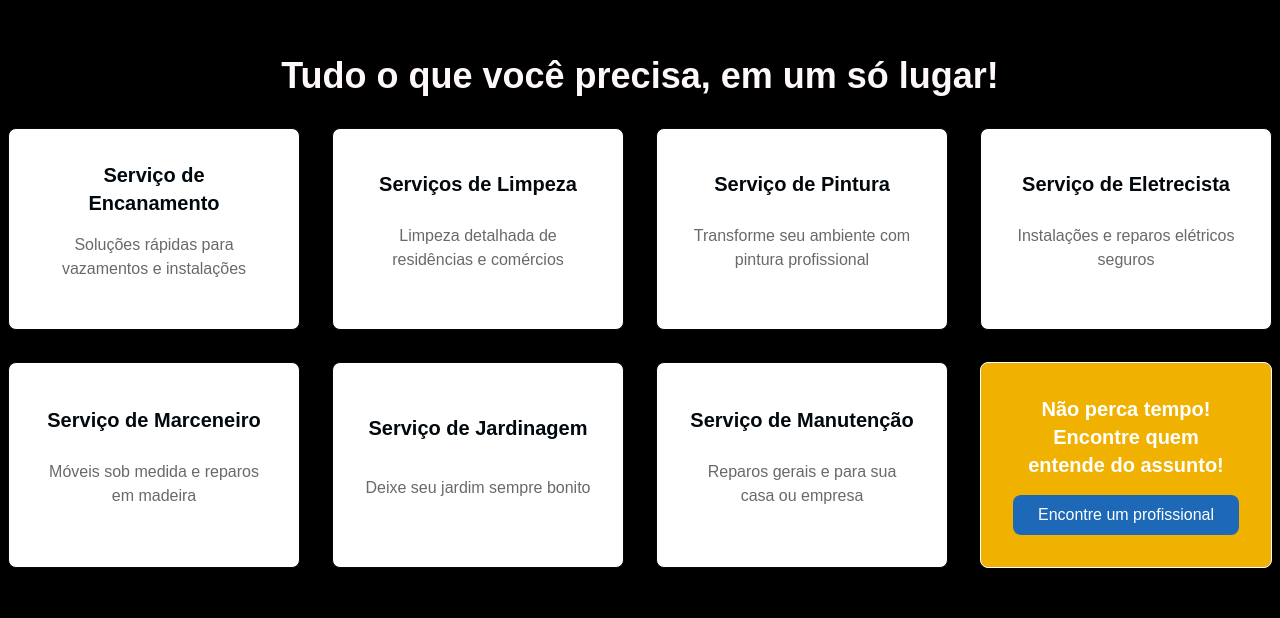
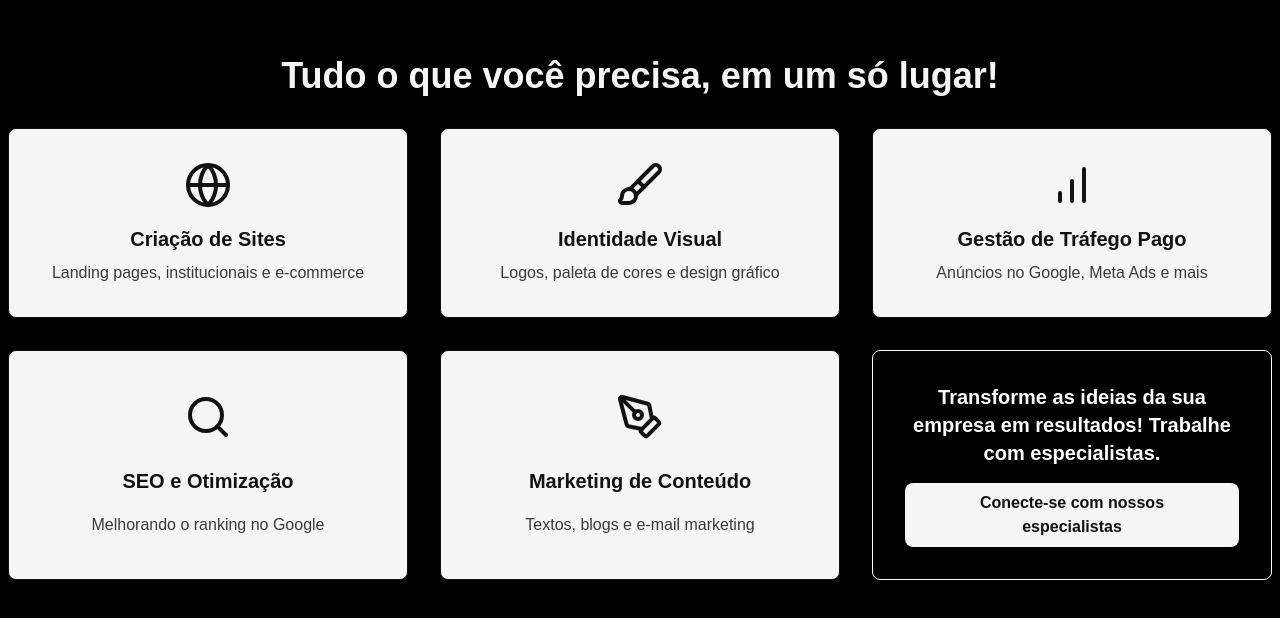
Before and after one commit to GuilhermeFon/silo-landing, a Next.js app: page / in a window 1280 px wide. Shown: the part 824-1442 px from the top of the page. Built offline with nearby package versions, Linux system fonts and the light colour scheme.

Commit message:
Add lucide-react dependency, update styles, and refactor ServicesSection component

```diff
--- a/src/app/globals.css
+++ b/src/app/globals.css
@@ -8,16 +8,15 @@
 
 :root {
   --background: #000000;
-  --hero-background: #f2f9fe;
-  --foreground: #02090e;
-  /* foreground light is 60% of the foreground on a white background */
-  --foreground-light: #67696b;
-  --primary: #ff5c28;
-  --primary-dark: #d14f2e;
-  --primary-reverse: #fef9f8;
+  --hero-background: #1e1e1e;
+  --foreground: #121212;
+  --foreground-light: #a8a8a8;
+  --primary: #2a2a2a;
+  --primary-dark: #1a1a1a;
+  --primary-reverse: #f5f5f5;
   --radius: 8px;
-  --divider: #ece7e7;
-  --secondary: #ffcec7;
+  --divider: #2e2e2e;
+  --secondary: #3a3a3a;
 }
 
 body {
--- a/src/components/AllYouNeed/index.tsx
+++ b/src/components/AllYouNeed/index.tsx
@@ -1,12 +1,12 @@
-// import Image from "next/image";
 import Link from "next/link";
 import React from "react";
+import {Globe, Brush, BarChart, Search, PenTool} from "lucide-react";
 
-const AllYouNeed = () => {
+const ServicesSection = () => {
   return (
     <section
-      id="allyouneed"
-      aria-label="Seção de captação"
+      id="services"
+      aria-label="Seção de serviços"
       className="container mx-auto px-2 py-20 lg:py-20 text-center"
     >
       <h2 className="text-primary-reverse text-4xl font-bold mb-8">
@@ -14,120 +14,62 @@ const AllYouNeed = () => {
       </h2>
 
       {/* Container da grade */}
-      <div className="container mx-auto grid grid-cols-1 md:grid-cols-2 lg:grid-cols-4 gap-8">
-        {/* Card de Serviço 1 */}
-        <div className="bg-white flex flex-col justify-evenly border p-8 rounded-lg shadow-md h-full">
-          <h3 className="text-xl font-semibold mb-4">Serviço de Encanamento</h3>
-          <p className="text-foreground-light mb-4">
-            Soluções rápidas para vazamentos e instalações
+      <div className="container mx-auto grid grid-cols-1 md:grid-cols-2 lg:grid-cols-3 gap-8">
+        {/* Criação de Sites */}
+        <div className="bg-primary-reverse flex flex-col items-center justify-evenly border p-8 rounded-lg shadow-md h-full">
+          <Globe className="w-12 h-12 mb-4" />
+          <h3 className="text-xl font-semibold mb-2">Criação de Sites</h3>
+          <p className="text-secondary text-center">
+            Landing pages, institucionais e e-commerce
           </p>
-          {/* <Image
-            src={EncanamentoIcon}
-            alt="Icone de Encanamento"
-            width={48}
-            height={48}
-            className="w-12 h-12 mx-auto mb-4"
-          /> */}
         </div>
 
-        {/* Card de Serviço 2 */}
-        <div className="bg-white flex flex-col justify-evenly border p-8 rounded-lg shadow-md h-full">
-          <h3 className="text-xl font-semibold mb-4">Serviços de Limpeza</h3>
-          <p className="text-foreground-light mb-4">
-            Limpeza detalhada de residências e comércios
+        {/* Identidade Visual */}
+        <div className="bg-primary-reverse flex flex-col items-center justify-evenly border p-8 rounded-lg shadow-md h-full">
+          <Brush className="w-12 h-12 mb-4" />
+          <h3 className="text-xl font-semibold mb-2">Identidade Visual</h3>
+          <p className="text-secondary text-center">
+            Logos, paleta de cores e design gráfico
           </p>
-          {/* <Image
-            src={FaxinaIcon}
-            alt="Icone de Limpeza"
-            width={48}
-            height={48}
-            className="w-12 h-12 mx-auto mb-4"
-          /> */}
         </div>
 
-        {/* Card de Serviço 3 */}
-        <div className="bg-white flex flex-col justify-evenly border p-8 rounded-lg shadow-md h-full">
-          <h3 className="text-xl font-semibold mb-4">Serviço de Pintura</h3>
-          <p className="text-foreground-light mb-4">
-            Transforme seu ambiente com pintura profissional
+        {/* Gestão de Tráfego Pago */}
+        <div className="bg-primary-reverse flex flex-col items-center justify-evenly border p-8 rounded-lg shadow-md h-full">
+          <BarChart className="w-12 h-12 mb-4" />
+          <h3 className="text-xl font-semibold mb-2">Gestão de Tráfego Pago</h3>
+          <p className="text-secondary text-center">
+            Anúncios no Google, Meta Ads e mais
           </p>
-          {/* <Image
-            src={PinturaIcon}
-            alt="Icone de Pintura"
-            width={48}
-            height={48}
-            className="w-12 h-12 mx-auto mb-4"
-          /> */}
         </div>
 
-        {/* Card de Serviço 4 */}
-        <div className="bg-white flex flex-col justify-evenly border p-8 rounded-lg shadow-md h-full">
-          <h3 className="text-xl font-semibold mb-4">Serviço de Eletrecista</h3>
-          <p className="text-foreground-light mb-4">
-            Instalações e reparos elétricos seguros
+        {/* SEO e Otimização */}
+        <div className="bg-primary-reverse flex flex-col items-center justify-evenly border p-8 rounded-lg shadow-md h-full">
+          <Search className="w-12 h-12 mb-4" />
+          <h3 className="text-xl font-semibold mb-2">SEO e Otimização</h3>
+          <p className="text-secondary text-center">
+            Melhorando o ranking no Google
           </p>
-          {/* <Image
-            src={EletricistaIcon}
-            alt="Icone de eletrecista"
-            width={48}
-            height={48}
-            className="w-12 h-12 mx-auto mb-4"
-          /> */}
         </div>
 
-        {/* Card de Serviço 5 */}
-        <div className="bg-white flex flex-col justify-evenly border p-8 rounded-lg shadow-md h-full">
-          <h3 className="text-xl font-semibold mb-4">Serviço de Marceneiro</h3>
-          <p className="text-foreground-light mb-4">
-            Móveis sob medida e reparos em madeira
+        {/* Marketing de Conteúdo */}
+        <div className="bg-primary-reverse flex flex-col items-center justify-evenly border p-8 rounded-lg shadow-md h-full">
+          <PenTool className="w-12 h-12 mb-4" />
+          <h3 className="text-xl font-semibold mb-2">Marketing de Conteúdo</h3>
+          <p className="text-secondary text-center">
+            Textos, blogs e e-mail marketing
           </p>
-          {/* <Image
-            src={MarceneiroIcon}
-            alt="Icone de Manutenção"
-            width={48}
-            height={48}
-            className="w-12 h-12 mx-auto mb-4"
-          /> */}
         </div>
 
-        {/* Card de Serviço 6 */}
-        <div className="bg-white flex flex-col justify-evenly border p-8 rounded-lg shadow-md h-full">
-          <h3 className="text-xl font-semibold mb-4">Serviço de Jardinagem</h3>
-          <p className="text-foreground-light mb-4">Deixe seu jardim sempre bonito</p>
-          {/* <Image
-            src={JardinagemIcon}
-            alt="Icone de Manutenção"
-            width={56}
-            height={56}
-            className="w-14 h-14 mx-auto mb-4"
-          /> */}
-        </div>
-
-        {/* Card de Serviço 7 */}
-        <div className="bg-white flex flex-col justify-evenly border p-8 rounded-lg shadow-md h-full">
-          <h3 className="text-xl font-semibold mb-4">Serviço de Manutenção</h3>
-          <p className="text-foreground-light mb-4">
-            Reparos gerais e para sua casa ou empresa
-          </p>
-          {/* <Image
-            src={FerramentasIcon}
-            alt="Icone de Manutenção"
-            width={48}
-            height={48}
-            className="w-12 h-12 mx-auto mb-4"
-          /> */}
-        </div>
-
-        {/* Card especial */}
-        <div className="border p-8 rounded-lg flex flex-col justify-evenly bg-yellow-500 text-white shadow-md h-full">
+        {/* Card Especial */}
+        <div className="border p-8 rounded-lg flex flex-col justify-evenly text-white shadow-md h-full">
           <h3 className="text-xl font-semibold mb-4">
-            Não perca tempo! Encontre quem entende do assunto!
+            Transforme as ideias da sua empresa em resultados! Trabalhe com especialistas.
           </h3>
           <Link
-            href="/servicos"
-            className="bg-[#1D69B7] py-2 px-6 rounded-lg hover:bg-[#082D53] transition-colors"
+            href="/"
+            className="bg-primary-reverse hover:bg-foreground-light text-foreground py-2 px-6 rounded-lg font-semibold transform transition-colors duration-300"
           >
-            Encontre um profissional
+            Conecte-se com nossos especialistas
           </Link>
         </div>
       </div>
@@ -135,4 +77,4 @@ const AllYouNeed = () => {
   );
 };
 
-export default AllYouNeed;
+export default ServicesSection;
--- a/src/components/Hero/index.tsx
+++ b/src/components/Hero/index.tsx
@@ -2,14 +2,9 @@ import Image from "next/image";
 
 const Hero = () => {
   return (
-    <div className="flex justify-center items-center h-screen">
-      <Image
-        src="/silo.png"
-        alt="Logo"
-        width={500}
-        height={500}
-      />
-    </div>
+    <section className="container mx-auto px-2 py-20 lg:py-20 text-center flex justify-center items-center h-screen">
+      <Image src="/silo.png" alt="Logo" width={500} height={500} />
+    </section>
   );
 };
 
```
Also changed, not shown: package.json (+9 -8 lines), 1 other file (tests, documents, lock files or other folders).
